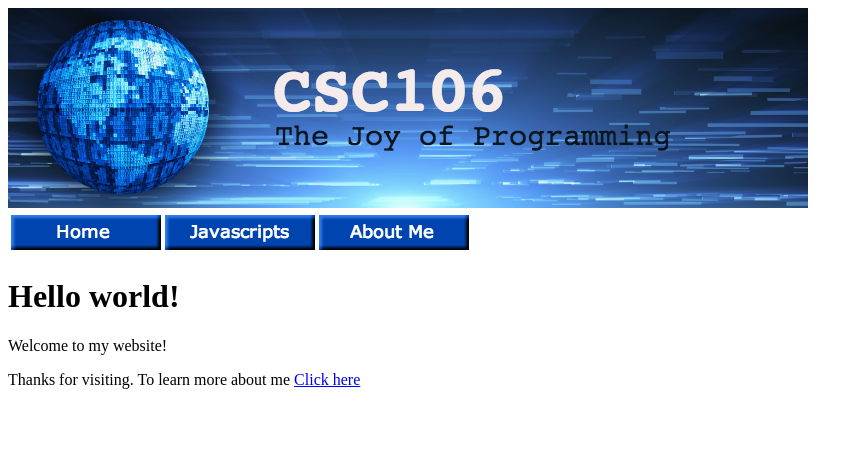
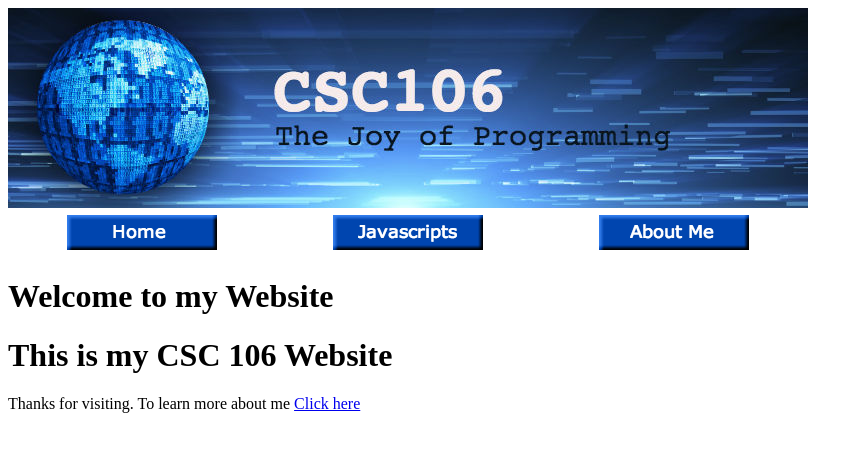
Before and after one commit to TylerL05/TylerL05.github.io, a plain HTML site: page index.html in a window 1280 px wide. Shown: the whole page, without its empty margins (0-863 px from the left). Drawn offline with Linux system fonts and the light colour scheme.

Commit message:
Add files via upload

```diff
--- a/index.html
+++ b/index.html
@@ -4,31 +4,33 @@
     <meta charset="UTF-8">
     <meta name="viewport" content="width=device-width, initial-scale=1.0">
     <title>Tyler's website</title>
+    <link rel="stylesheet" href="mystyle.css">
+    <link rel="stylesheet" href="style.css">
 </head>
 <body>
+    <div id="content">
     <img src="csc106_banner.jpg"></img>
-    <table>
+    <table width="800">
         <tr>
-        <td>
+        <td align="center">
             <a href="index.html">
                 <img src="home.png"><img>
             </a>
         </td>
-        <td>
-            <a href="js.html">
+        <td align="center">
+            <a href="js.html"></a>
                 <img src="js.png"><img>
-            </a>
         </td>
-        <td>
+        <td align="center">
             <a href="aboutme.html">
                 <img src="aboutme.png"><img>
             </a>
         </td>
         </tr>
     </table>
-    <h1>Hello world!</h1>
-    <p>Welcome to my website!</p>
+    <h1>Welcome to my Website</h1>
+    <h1>This is my CSC 106 Website</h1>
     <p>Thanks for visiting. To learn more about me <a href="aboutme.html">Click here</a> </p>
-
+    </div>
 </body>
 </html>
```
Also changed, not shown: aboutme.html (+7 -6 lines), js.html (+3 -0 lines).
